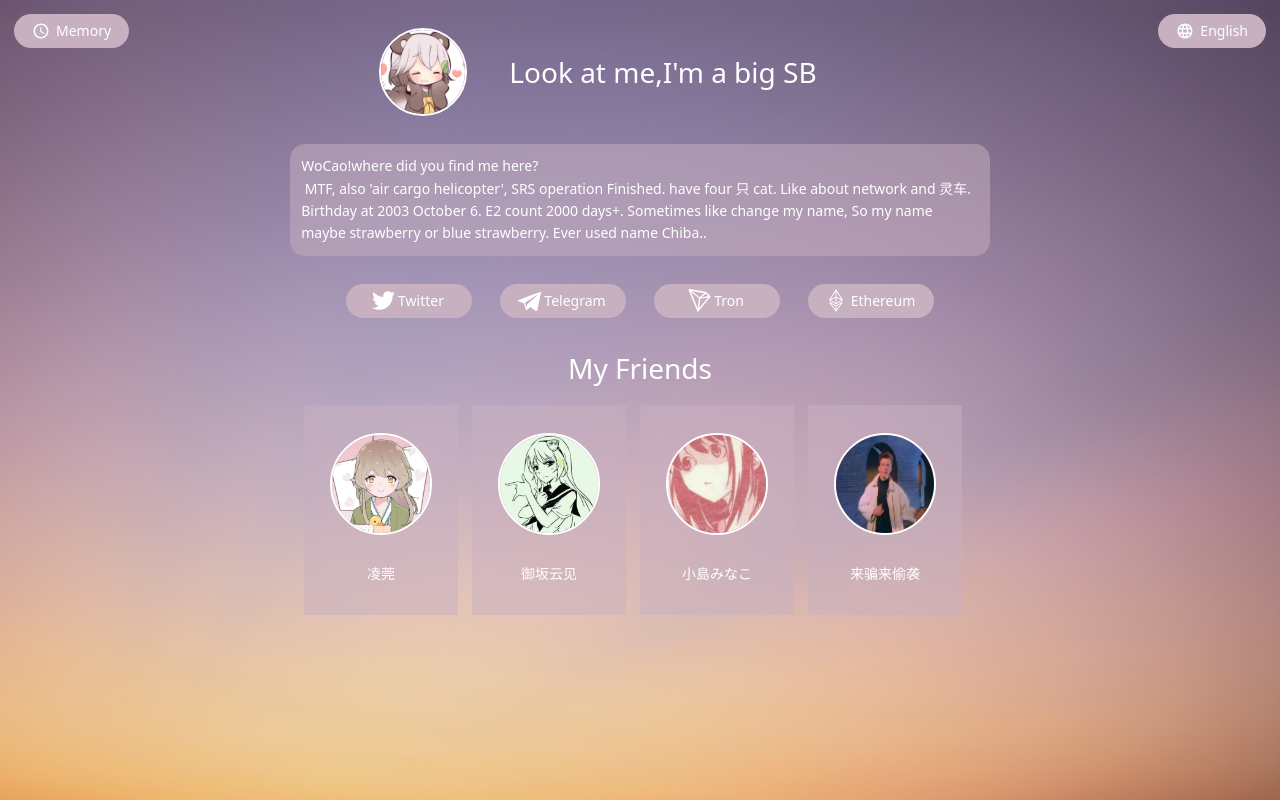
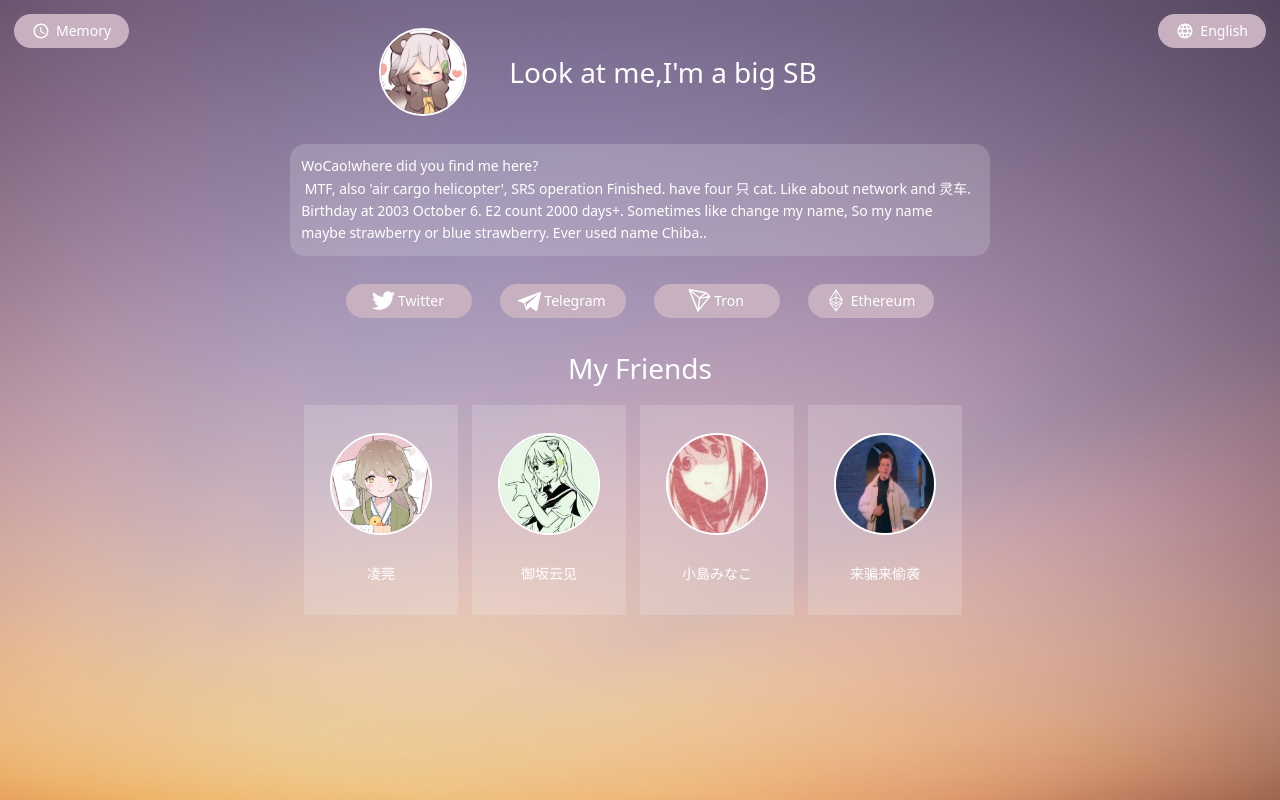
Before and after one commit to chiba233/newMainpage, a Vue app: page / in a window 1280 px wide. Built offline with nearby package versions, Linux system fonts and the light colour scheme; some icons are missing.

Commit message:
update:v2.1 change some color

```diff
--- a/src/components/detail.vue
+++ b/src/components/detail.vue
@@ -29,9 +29,9 @@ let dTextOther:string[]= introduction.introductionMessageOther
 <style lang="scss">
 .textBox {
   display: flex;
-  background-color: rgba(199,176,192, 0.5);
-  backdrop-filter: blur(15px);
-  -webkit-backdrop-filter: blur(15px);
+  background-color: rgba(255, 255, 255, 0.17);
+  backdrop-filter: blur(20px);
+  -webkit-backdrop-filter: blur(20px);
   transition: all 3s;
   @media (min-width: 420px) {
     width: 50em;
@@ -50,12 +50,6 @@ let dTextOther:string[]= introduction.introductionMessageOther
     display: block;
     word-break: break-word;
     white-space: pre-wrap;
-    @media (max-width: 420px) {
-
-    }
-    @media (min-width: 420px) {
-
-    }
   }
 }
 </style>
--- a/src/components/myFriends.vue
+++ b/src/components/myFriends.vue
@@ -52,9 +52,9 @@ function openURL(url: string) {
 
 .friendBox {
   display: flex;
-  background-color: rgba(199, 176, 192, 0.5);
-  backdrop-filter: blur(15px);
-  -webkit-backdrop-filter: blur(15px);
+  background-color: rgba(255, 255, 255, 0.17);
+  backdrop-filter: blur(20px);
+  -webkit-backdrop-filter: blur(20px);
   transition: all 3s;
   flex-direction: column;
   align-items: center;
```
